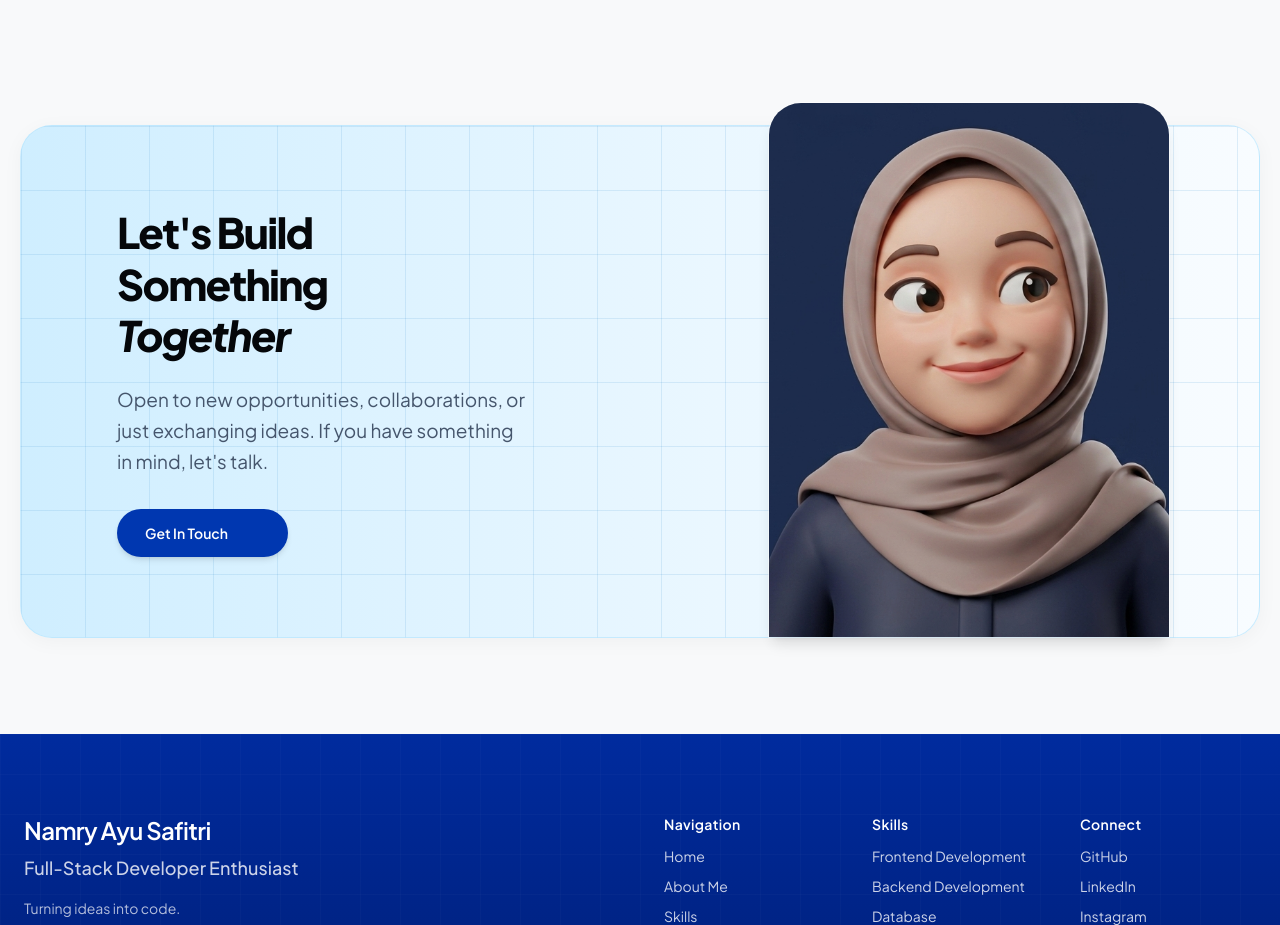
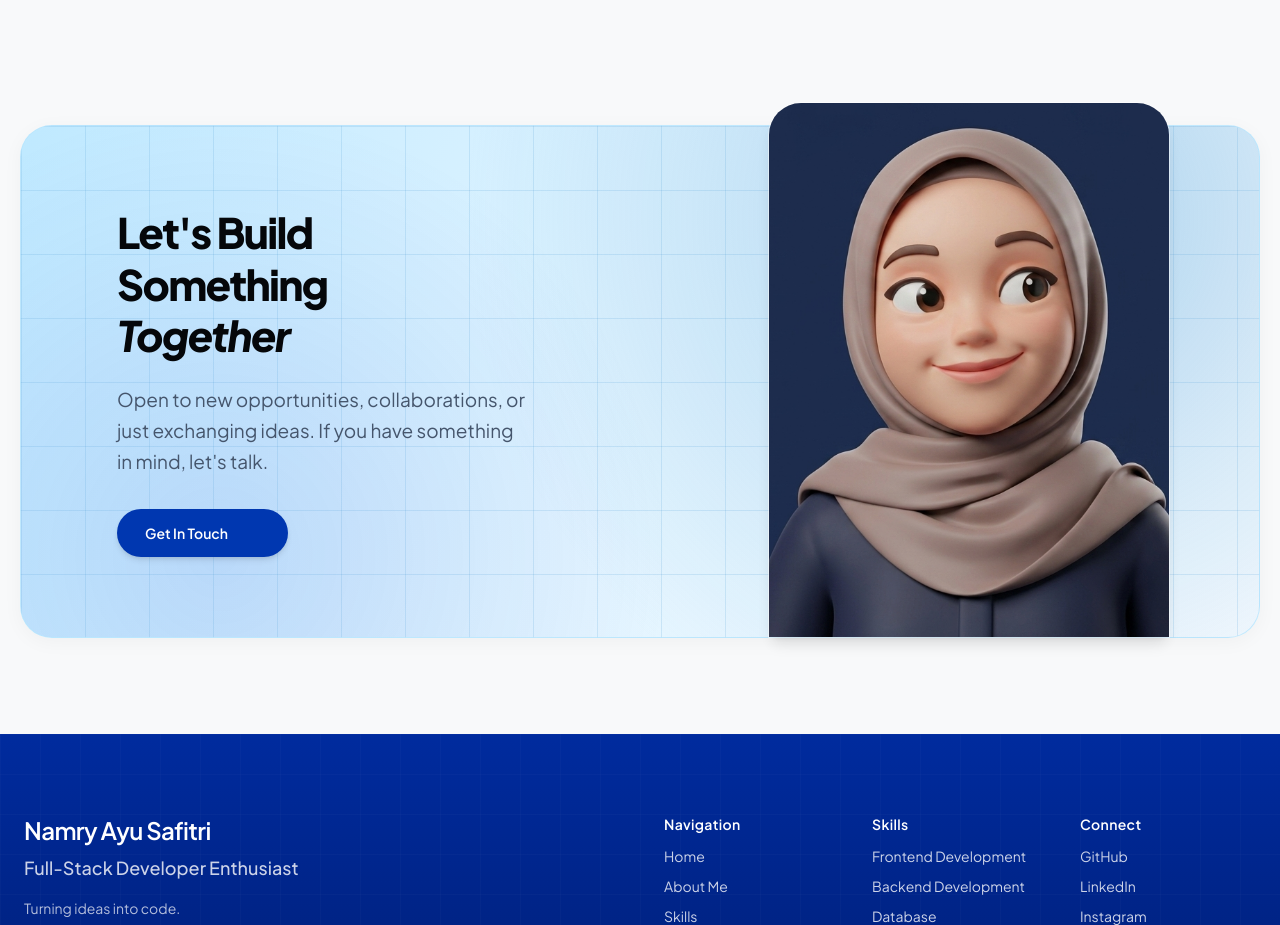
Before and after one commit to ayusafitri721/fasbary, an Astro site: page / in a window 1280 px wide. Shown: the part 9540-10465 px from the top of the page. Built offline with nearby package versions, Linux system fonts and the light colour scheme; Astro itself is replaced by a stand-in of ours; some icons are missing.

Commit message:
Update ContactCTA component background styling

```diff
--- a/src/components/ContactCTA.astro
+++ b/src/components/ContactCTA.astro
@@ -5,7 +5,7 @@ import avatarImage from "../assets/gueh.jpg";
 ---
 
 <section id="contact" class="relative py-16 md:py-24 px-3 md:px-5 desktop:px-16 max-w-[1280px] mx-auto overflow-visible">
-  <div data-reveal class="contact-card relative min-h-[430px] overflow-visible rounded-[2rem] border border-sky-200/70 bg-[linear-gradient(rgba(94,165,217,0.18)_1px,transparent_1px),linear-gradient(90deg,rgba(94,165,217,0.18)_1px,transparent_1px),linear-gradient(90deg,#cfeeff_0%,#eaf7ff_56%,#f8fcff_100%)] bg-[size:64px_64px,64px_64px,auto] shadow-[0_4px_20px_rgba(0,0,0,0.04)] dark:border-outline-variant/40 dark:bg-[linear-gradient(rgba(94,165,217,0.08)_1px,transparent_1px),linear-gradient(90deg,rgba(94,165,217,0.08)_1px,transparent_1px),linear-gradient(90deg,#1c2533_0%,#161d29_56%,#131924_100%)]">
+  <div data-reveal class="contact-card relative min-h-[430px] overflow-visible rounded-[2rem] border border-sky-200/80 bg-[linear-gradient(rgba(94,165,217,0.20)_1px,transparent_1px),linear-gradient(90deg,rgba(94,165,217,0.20)_1px,transparent_1px),radial-gradient(circle_at_82%_18%,rgba(94,165,217,0.46)_0%,rgba(94,165,217,0.20)_26%,transparent_52%),radial-gradient(circle_at_16%_84%,rgba(29,78,216,0.14)_0%,transparent_40%),linear-gradient(115deg,#bfe9ff_0%,#e1f4ff_48%,#f8fcff_100%)] bg-[size:64px_64px,64px_64px,auto,auto,auto] shadow-[0_4px_20px_rgba(0,0,0,0.04)] dark:border-sky-400/20 dark:bg-[linear-gradient(rgba(94,165,217,0.08)_1px,transparent_1px),linear-gradient(90deg,rgba(94,165,217,0.08)_1px,transparent_1px),radial-gradient(circle_at_82%_18%,rgba(94,165,217,0.26)_0%,rgba(15,91,184,0.18)_28%,transparent_54%),radial-gradient(circle_at_18%_82%,rgba(47,111,232,0.16)_0%,transparent_42%),linear-gradient(115deg,#0f2540_0%,#0a1a31_48%,#071120_100%)] dark:bg-[size:64px_64px,64px_64px,auto,auto,auto]">
     <div class="relative z-10 max-w-[600px] px-7 py-12 sm:px-10 md:px-20 md:py-20 lg:px-24">
       <h3 class="text-[32px] md:text-[38px] lg:text-[42px] font-extrabold tracking-[-0.04em] text-[#05070a] leading-[1.22] dark:text-[#e6ecf7]">
         Let's Build Something <br class="hidden sm:block" />
```
